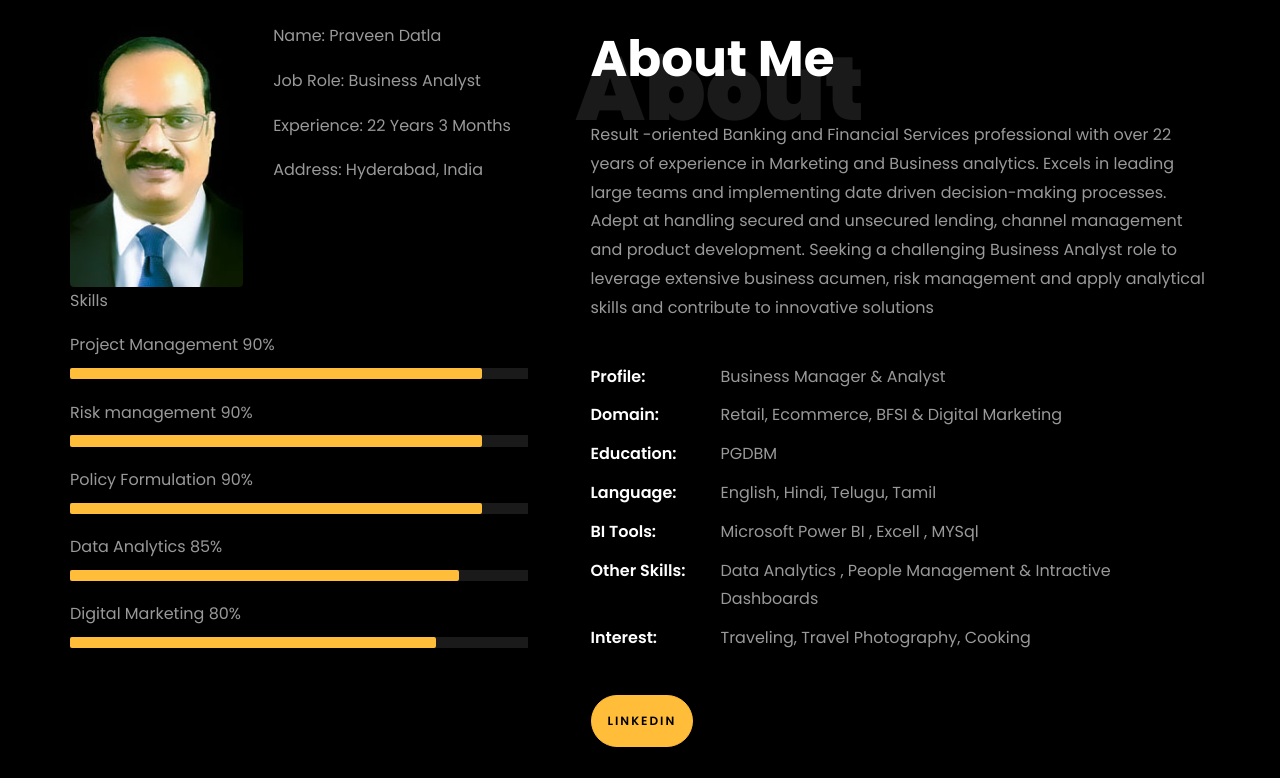
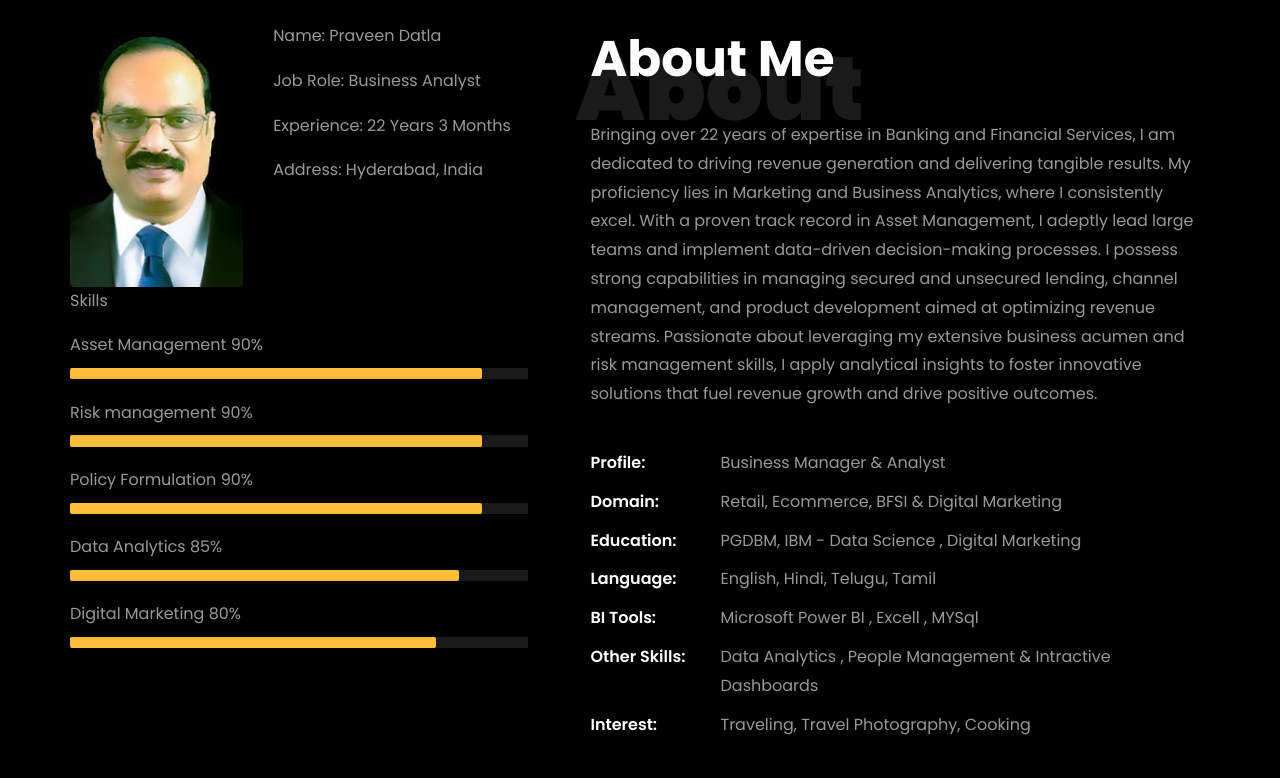
Before and after one commit to Datla8946/praveendatla.github.io, a plain HTML site: page index.html in a window 1280 px wide. Shown: the part 840-1618 px from the top of the page. Drawn offline with Linux system fonts and the light colour scheme; files whose address does not match are found by name.

Commit message:
Update index.html

```diff
--- a/index.html
+++ b/index.html
@@ -230,7 +230,7 @@
 
 								<div class="skill-mf">
 									<p class="title-s">Skills</p>
-									<span>Project Management </span> <span class="pull-right">90%</span>
+									<span>Asset Management </span> <span class="pull-right">90%</span>
 									<div class="progress">
 										<div class="progress-bar" role="progressbar" style="width: 90%;" aria-valuenow="95" aria-valuemin="0"
 											aria-valuemax="100"></div>
@@ -271,15 +271,18 @@
 								<h1 class="big">About</h1>
 								<h2 class="mb-4">About Me</h2>
 
-								<p>Result -oriented Banking and Financial Services professional with over 22 years of experience in Marketing and Business analytics.
-									Excels in leading large teams and implementing date driven decision-making processes.
-									Adept at handling secured and unsecured lending, channel management and product development.
-									Seeking a challenging Business Analyst role to leverage extensive business acumen,
-									risk management and apply analytical skills and contribute to innovative solutions </p>
+								<p>Bringing over 22 years of expertise in Banking and Financial Services,
+								   I am dedicated to driving revenue generation and delivering tangible results.
+								   My proficiency lies in Marketing and Business Analytics, where I consistently excel.
+								   With a proven track record in Asset Management, I adeptly lead large teams and
+								   implement data-driven decision-making processes. I possess strong capabilities in managing secured and unsecured lending,
+								   channel management, and product development aimed at optimizing revenue streams.
+								   Passionate about leveraging my extensive business acumen and risk management skills,
+								   I apply analytical insights to foster innovative solutions that fuel revenue growth and drive positive outcomes. </p>
 								<ul class="about-info mt-4 px-md-0 px-2">
 									<li class="d-flex"><span>Profile:</span> <span>Business Manager &amp; Analyst</span></li>
 									<li class="d-flex"><span>Domain:</span> <span>Retail, Ecommerce, BFSI &amp; Digital Marketing</span></li>
-									<li class="d-flex"><span>Education:</span> <span>PGDBM </span></li>
+									<li class="d-flex"><span>Education:</span> <span>PGDBM, IBM - Data Science , Digital Marketing</span></li>
 									<li class="d-flex"><span>Language:</span> <span>English, Hindi, Telugu, Tamil</span></li>
 									<li class="d-flex"><span>BI Tools:</span> <span>Microsoft Power BI , Excell , MYSql</span></li>
 									<li class="d-flex"><span>Other Skills:</span> <span>Data Analytics , People Management &amp; Intractive Dashboards</span></li>
@@ -358,7 +361,7 @@
 
 				<div class="col-md-6">
 					<div class="resume-wrap ftco-animate">
-						<span class="date">Professional Experienc</span>
+						<span class="date">Professional Experience</span>
 						<!-- <h2>Professional Experience</h2> -->
 						<!-- <span class="position">Poonawalla Fincorp Ltd </span>
 						<p class="mt-4">Poonawalla Fincorp Ltd is an indian non-banking financial company that is engaged in consumer and MSME Financing .It is headquartered in Pune and Part  of Cyrus Poonawalla Group
@@ -460,9 +463,7 @@
     			</div>
     		</div>
     	</div>
-    </section>
-
-
+    <!-- </section> -->
 
     <!-- <section class="ftco-section" id="project-section">
       <div class="container">
@@ -588,8 +589,7 @@
 				</div>
 			<!-- </div> -->
 		<!-- </div> -->
-	</section> --> -->
-
+	<!-- </section>  -->
 
 
     <section class="ftco-section contact-section ftco-no-pb" id="contact-section">
@@ -665,19 +665,19 @@
 
 
 
-    <footer class="ftco-footer ftco-section">
+    <!-- <footer class="ftco-footer ftco-section">
 		<div class="container">
 		  <div class="row">
-			<div class="col-md-12 text-center">
+			<div class="col-md-12 text-center"> -->
 
-			  <p><!-- Link back to Colorlib can't be removed. Template is licensed under CC BY 3.0. -->
+			 <!--  <p><!-- Link back to Colorlib can't be removed. Template is licensed under CC BY 3.0. -->
 	Copyright &copy;<script>document.write(new Date().getFullYear());</script> All rights reserved | This template is made with <i class="icon-heart color-danger" aria-hidden="true"></i> by <a href="https://colorlib.com" target="_blank">Colorlib</a>
 	<!-- Link back to Colorlib can't be removed. Template is licensed under CC BY 3.0. --></p>
 			</div>
 		  </div>
 		</div>
 	  </footer>
-
+ -->
 
   <!-- loader -->
   <div id="ftco-loader" class="show fullscreen"><svg class="circular" width="48px" height="48px"><circle class="path-bg" cx="24" cy="24" r="22" fill="none" stroke-width="4" stroke="#eeeeee"/><circle class="path" cx="24" cy="24" r="22" fill="none" stroke-width="4" stroke-miterlimit="10" stroke="#F96D00"/></svg></div>
```
